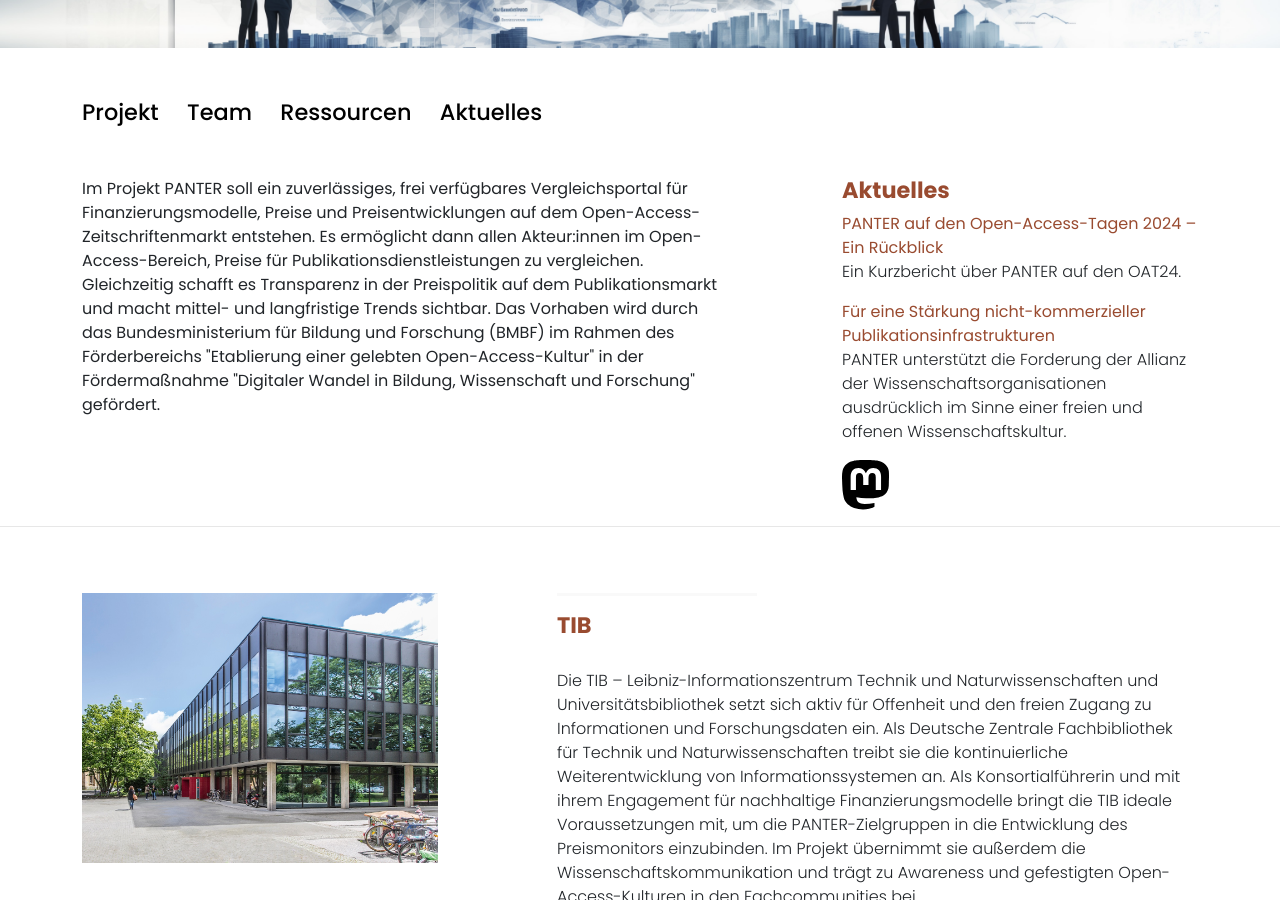
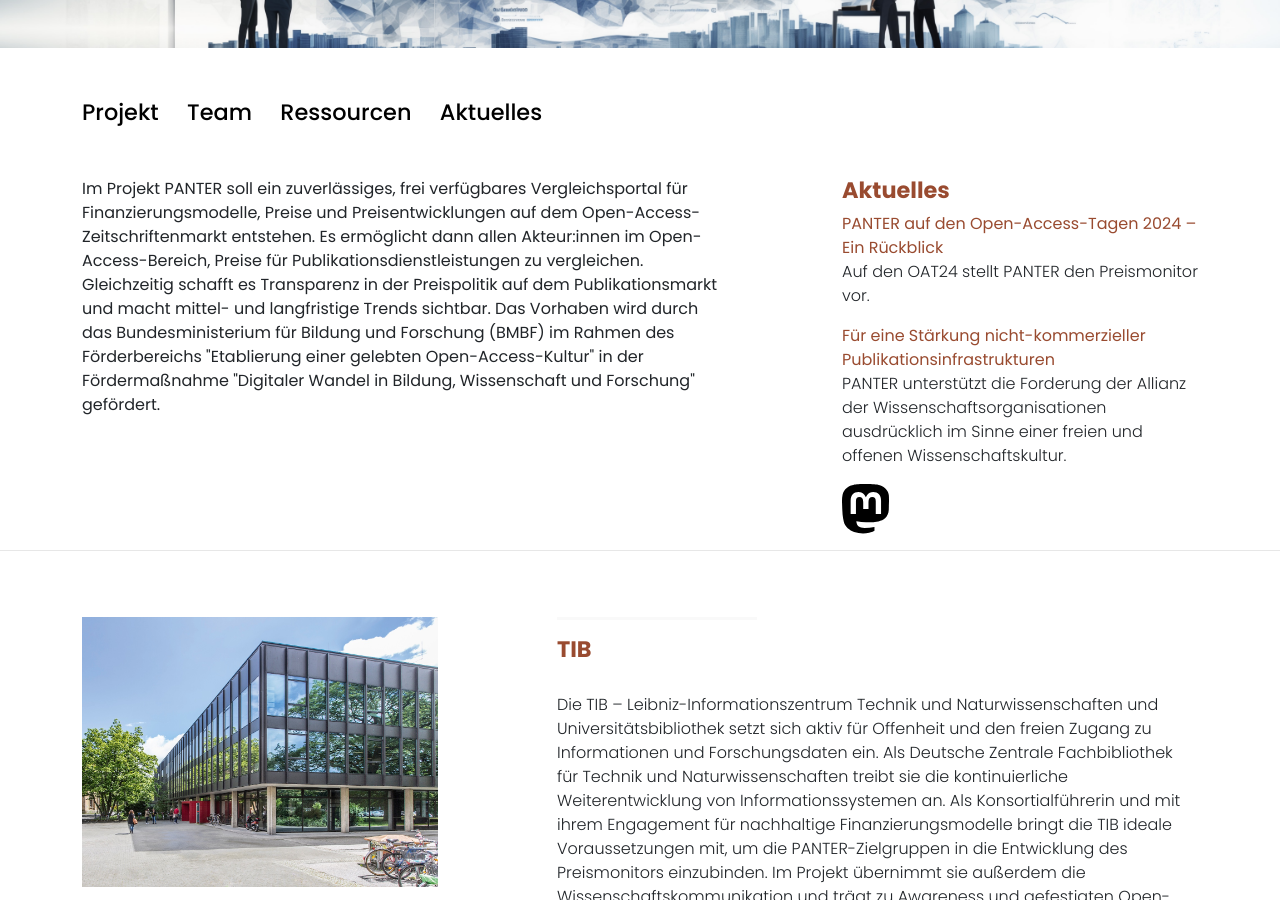
Before and after one commit to panter-project/panter-project.github.io, a Jekyll site: the page built from index.html, in a window 1280 px wide and 900 px high, scrolled down 401 px. Built offline with Jekyll 4.4.1, drawn with Linux system fonts in a browser that asks for light colours.

Commit message:
Update 2024-09-18-OAT24-Bericht.markdown

```diff
--- a/_posts/2024-09-18-OAT24-Bericht.markdown
+++ b/_posts/2024-09-18-OAT24-Bericht.markdown
@@ -3,7 +3,7 @@
 category: news
 title: PANTER auf den Open-Access-Tagen 2024 – Ein Rückblick
 description: |
-   Ein Kurzbericht über PANTER auf den OAT24.
+   Auf den OAT24 stellt PANTER den Preismonitor vor.
 ---
 Drei Tage facettenreiches Programm, viele tolle Kolleg:innen und jede Menge neue Erkenntnisse – das waren die [Open Access-Tage 2024](https://open-access-tage.de/open-access-tage-2024-koeln). Unter dem Motto „DEAL, Diamond and beyond – Open Access zwischen Souveränität und Abhängigkeit“ fand die Tagung vom 10. bis 12. September an der Technischen Hochschule Köln statt und brachte Expert:innen aus dem gesamten Open-Access-Spektrum zusammen. Von Vorträgen über Workshops bis hin zu einem Toolmarktplatz bot die Konferenz vielfältige Gelegenheiten, aktuelle Perspektiven zu vertiefen. Auch das Team von PANTER war vor Ort und stellte das Projekt in zwei Formaten vor. Sogar eine exklusive Demo der Weboberfläche hatten wir im Gepäck.
 <br><br>
```
